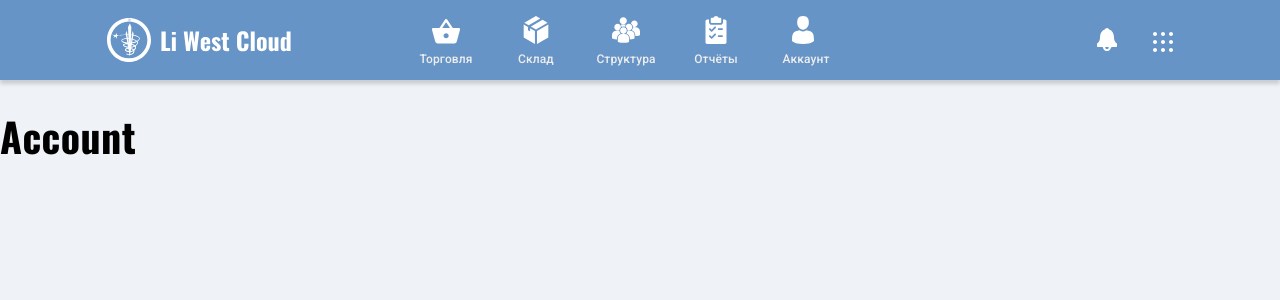
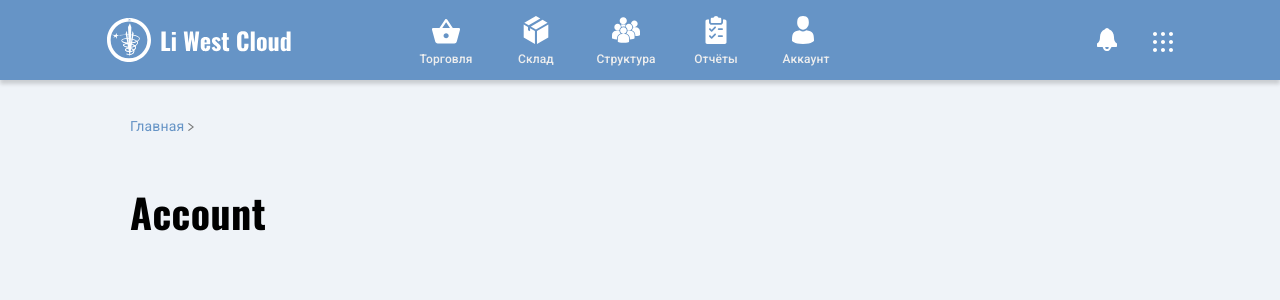
Before and after one commit to NSmolyakov/LWCloud, a React (Create React App) app: page /account in a window 1280 px wide. Shown: the top 300 px of the page. Built offline with nearby package versions, Linux system fonts and the light colour scheme.

Commit message:
create breadcrumbs and fix content component

```diff
--- a/src/App.js
+++ b/src/App.js
@@ -1,13 +1,8 @@
 import React from 'react';
 import './App.css';
-import {BrowserRouter as Router, Switch, Route} from "react-router-dom";
+import {BrowserRouter as Router } from "react-router-dom";
 import TopNav from './components/TopNav/TopNav';
-import Main from './components/Content/Main/Main';
-import Trade from './components/Content/Trade/Trade';
-import Stock from './components/Content/Stock/Stock';
-import Structure from './components/Content/Structure/Structure';
-import Reports from './components/Content/Reports/Reports';
-import Account from'./components/Content/Account/Account';
+import Content from './components/Content/Content'
 
 
 function App() {
@@ -15,26 +10,7 @@ function App() {
 <Router>
   <div className="App">
     <TopNav />
-      <Switch>
-          <Route exact path="/">
-            <Main />
-          </Route>
-          <Route exact path="/trade">
-            <Trade />
-          </Route>
-          <Route exact path="/stock">
-            <Stock />
-          </Route>
-          <Route exact path="/structure">
-            <Structure />
-          </Route>
-          <Route exact path="/reports">
-            <Reports />
-          </Route>
-          <Route exact path="/account">
-            <Account />
-          </Route>
-      </Switch>
+    <Content />
   </div>
 </Router>
 
--- /dev/null
+++ b/src/components/Breadcrumbs/Breadcrumbs.css
@@ -0,0 +1,14 @@
+.Breadcrumbs{
+    margin-top: 36px;
+    margin-bottom: 48px;
+}
+
+.Breadcrumbs a{
+    font-family: 'Roboto', sans-serif;
+    font-size: 14px;
+    line-height: 16px;
+    letter-spacing: 0.01em;
+    text-decoration: none;
+
+    color: #6694C6;
+}
--- /dev/null
+++ b/src/components/Breadcrumbs/Breadcrumbs.jsx
@@ -0,0 +1,12 @@
+import React from 'react'
+import Arrow from '../../assets/img/Arrow.svg'
+import './Breadcrumbs.css'
+
+
+function Breadcrumbs(){
+    return(
+        <div className='Breadcrumbs'><a href='/' >Главная</a> <img src={Arrow} alt='arrow' ></img></div>
+    )
+}
+
+export default Breadcrumbs;
--- /dev/null
+++ b/src/components/Content/Content.css
@@ -0,0 +1,4 @@
+.Content {
+    width:1020px;
+    margin: 0 auto;
+}
--- /dev/null
+++ b/src/components/Content/Content.jsx
@@ -0,0 +1,43 @@
+import React from 'react'
+import {Switch, Route} from "react-router-dom";
+
+import Main from './Main/Main';
+import Breadcrumbs from '../Breadcrumbs/Breadcrumbs'
+
+import Trade from './Trade/Trade';
+import Stock from './Stock/Stock';
+import Structure from './Structure/Structure';
+import Reports from './Reports/Reports';
+import Account from'./Account/Account';
+
+import './Content.css'
+
+function Content(){
+    return(
+        <div className='Content'>
+            <Breadcrumbs />
+        <Switch>
+        <Route exact path="/">
+          <Main />
+        </Route>
+        <Route exact path="/trade">
+          <Trade />
+        </Route>
+        <Route exact path="/stock">
+          <Stock />
+        </Route>
+        <Route exact path="/structure">
+          <Structure />
+        </Route>
+        <Route exact path="/reports">
+          <Reports />
+        </Route>
+        <Route exact path="/account">
+          <Account />
+        </Route>
+    </Switch>
+    </div>
+    )
+}
+
+export default Content;
```
Also changed, not shown: src/assets/img/Arrow.svg (added).
